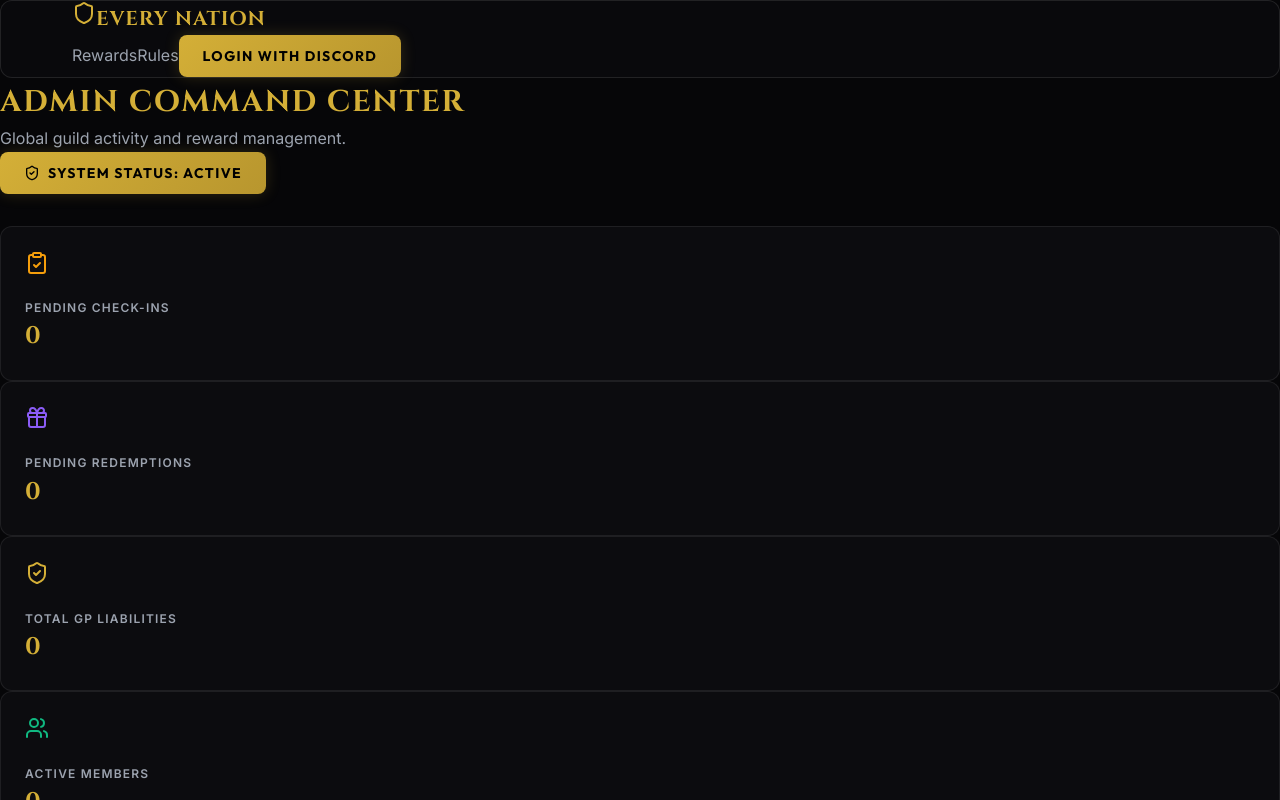
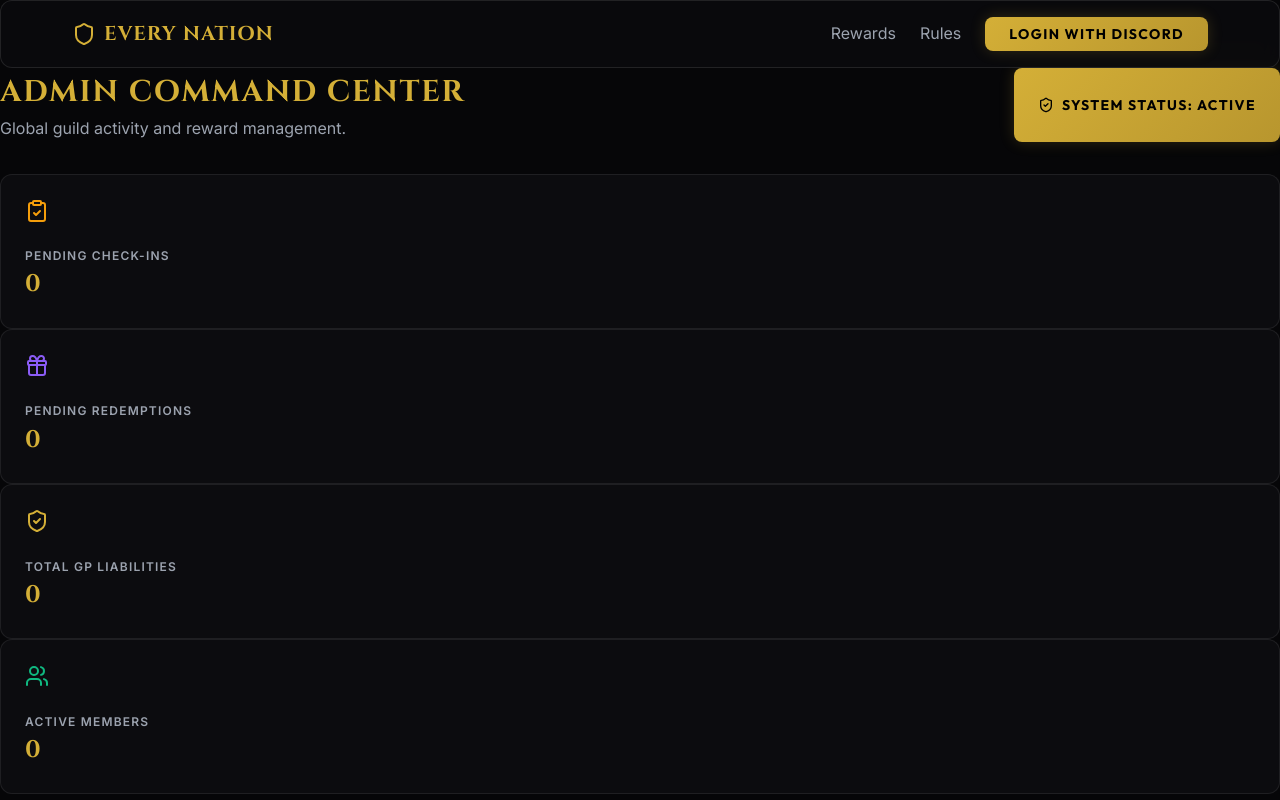
Before and after one commit to yogdepano/EN-Windbot, a Next.js app: page /admin in a window 1280 px wide. Shown: the top 800 px of the page. Built offline with nearby package versions, Linux system fonts and the light colour scheme; no server answers; the database is empty.

Commit message:
fix: add missing utility classes for proper navbar layout

```diff
--- a/src/app/globals.css
+++ b/src/app/globals.css
@@ -194,6 +194,15 @@ button {
 .space-y-4 > * + * { margin-top: 1rem; }
 
 /* Grid & Flex Utilities (Vanilla) */
+.flex { display: flex; }
+.flex-col { flex-direction: column; }
+.flex-1 { flex: 1; }
+.items-center { align-items: center; }
+.justify-between { justify-content: space-between; }
+.justify-center { justify-content: center; }
+.hidden { display: none; }
+.w-full { width: 100%; }
+
 .split-screen {
   display: flex;
   flex-direction: column;
@@ -217,6 +226,16 @@ button {
     width: 50%;
     overflow-y: auto;
   }
+
+  .md\:block { display: block; }
+  .md\:inline { display: inline; }
+  .md\:flex { display: flex; }
+  .md\:ml-4 { margin-left: 1rem; }
+  .md\:px-4 { padding-left: 1rem; padding-right: 1rem; }
+}
+
+@media (min-width: 1024px) {
+  .lg\:gap-6 { gap: 1.5rem; }
 }
 
 .flex-center {
@@ -233,6 +252,14 @@ button {
 .p-4 { padding: 1rem; }
 .p-5 { padding: 1.25rem; }
 .p-6 { padding: 1.5rem; }
+
+.px-3 { padding-left: 0.75rem; padding-right: 0.75rem; }
+.px-4 { padding-left: 1rem; padding-right: 1rem; }
+.px-6 { padding-left: 1.5rem; padding-right: 1.5rem; }
+
+.py-1\.5 { padding-top: 0.375rem; padding-bottom: 0.375rem; }
+.py-2 { padding-top: 0.5rem; padding-bottom: 0.5rem; }
+.py-4 { padding-top: 1rem; padding-bottom: 1rem; }
 
 .mt-8 { margin-top: 2rem; }
 .mt-10 { margin-top: 2.5rem; }
```
